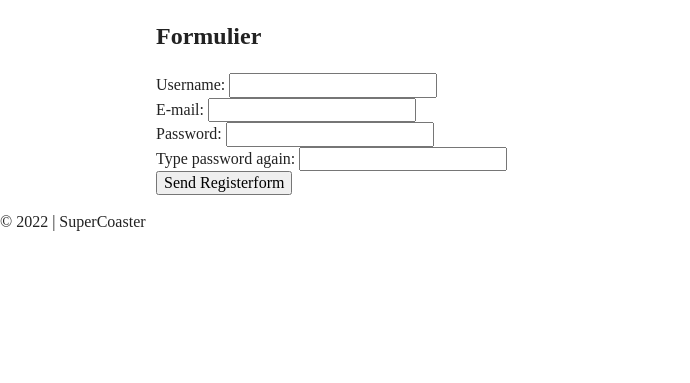
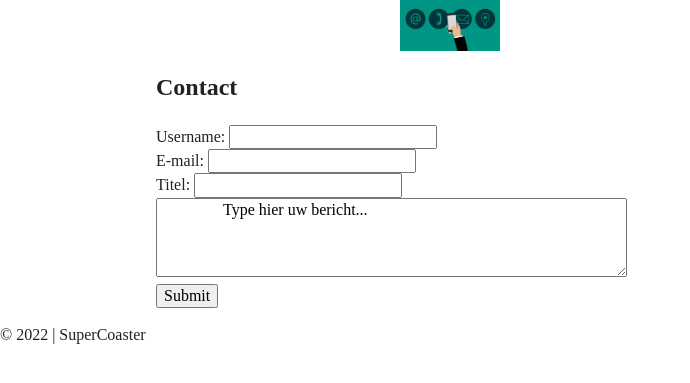
Before and after one commit to JeroenZwaal/AlexVisser, a PHP site: page /contact.php in a window 1280 px wide. Shown: the part 120-503 px from the top of the page, without its empty margins (0-690 px from the left). Run offline with PHP 8.4, Linux system fonts and the light colour scheme.

Commit message:
contact.php + css update

```diff
--- a/contact.php
+++ b/contact.php
@@ -24,9 +24,12 @@
 
 <body>
 <?php require_once("header.php") ?>
+  <div class="imageContact">
+    <img src="img/contact.jpg">
+  </div>
   <div class="wrapper">
     <div class="form">
-        <h2>Formulier</h2>
+        <h2>Contact</h2>
 
         <form action="register.php" method="post">
           <div class="form-group">
@@ -38,15 +41,16 @@
             <input type="email" name="email">
           </div>
           <div class="form-group">
-            <label for="password">Password:</label>
-            <input type="password" name="password">
+            <label for="text">Titel:</label>
+            <input type="text" name="titel">
           </div>
           <div class="form-group">
-            <label for="password2">Type password again:</label>
-            <input type="password" name="password2">
+            <textarea id="textarea" name="textarea" rows="4" cols="50">
+                Type hier uw bericht...
+            </textarea>
           </div>
           <div class="form-group">
-            <input type="submit" value="Send Registerform">
+            <input type="submit" value="Submit">
           </div>
         </form>
       </div>
--- a/css/main.css
+++ b/css/main.css
@@ -293,3 +293,113 @@ textarea {
   margin: 0 auto;
   width: 968px;
 }
+
+
+
+
+
+
+
+
+
+
+
+
+
+
+
+
+
+
+
+
+
+
+
+
+
+
+
+
+
+
+
+
+
+
+
+
+
+
+
+
+
+
+
+
+
+
+
+
+
+
+
+
+
+
+
+
+
+
+
+
+
+
+
+
+
+
+
+
+
+
+
+
+
+
+
+
+
+
+
+
+
+
+
+
+
+
+
+
+
+
+
+
+
+
+
+
+
+
+
+
+
+
+
+
+/*================================Contact============================*/
+.imageContact img{
+  justify-content: center;
+  display: flex;
+  max-width: 1000px;
+}
```
Also changed, not shown: img/contact.jpg (added).
